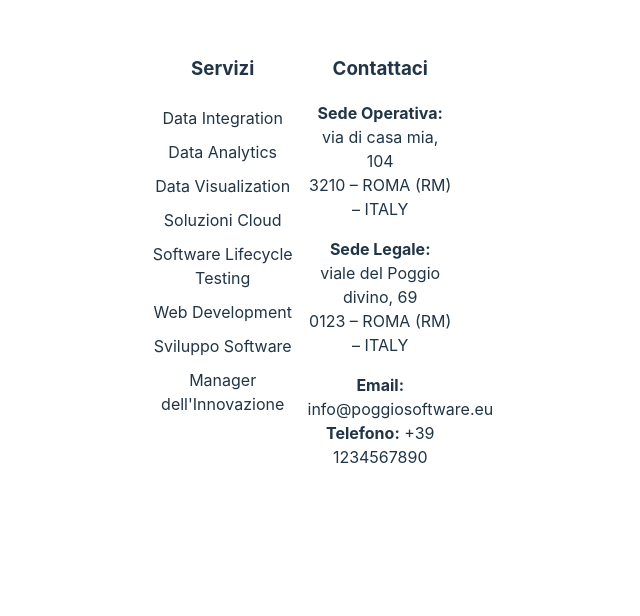
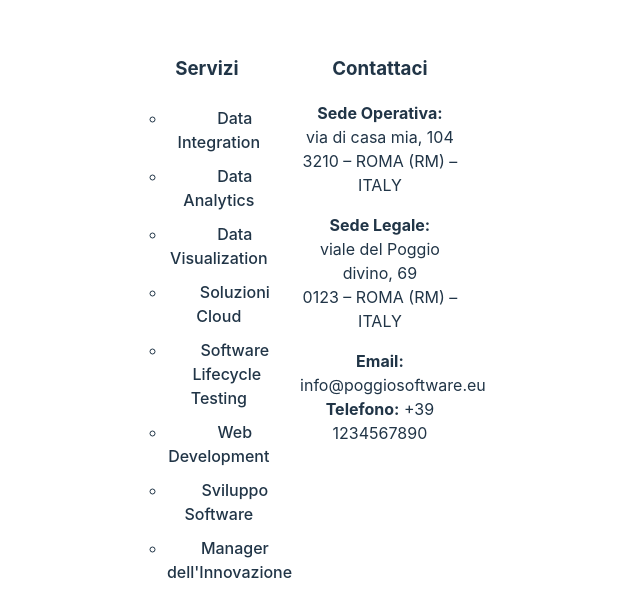
Before and after one commit to giorgiociotti/corso-react, a React (Vite) app: page / in a window 1280 px wide. Shown: the part 716-1332 px from the top of the page, without its empty margins (257-897 px from the left). Before the commit the page ends 1249 px from the top, so only its background shows below. Built offline with nearby package versions, Linux system fonts and the light colour scheme.

Commit message:
edit footer

```diff
--- a/src/Components/Footer.jsx
+++ b/src/Components/Footer.jsx
@@ -5,17 +5,16 @@ function Footer() {
     return (
         <footer className="footer">
             <div className="footer-container">
-
-
                 {/* Colonna Logo e Descrizione */}
                 <div className="footer-left">
                     <img
                         src="public/Poggio Software logo.png"
                         alt="Logo Poggio Software"
                         className="footer-logo"
-                    />  <p className="footer-description">
-                    Poggio Software è una società di gestione dati con sede a Roma, Italia. Il nostro team vi aiuterà in ogni fase del tuo progetto digitale. Noi crediamo che il futuro sia digitale.
-                </p>
+                    />
+                    <p className="footer-description">
+                        Poggio Software è una società di gestione dati con sede a Roma, Italia. Il nostro team vi aiuterà in ogni fase del tuo progetto digitale. Noi crediamo che il futuro sia digitale.
+                    </p>
                 </div>
 
                 {/* Colonne Servizi e Contatti */}
@@ -24,14 +23,17 @@ function Footer() {
                     <div className="footer-column">
                         <h3 className="footer-title">Servizi</h3>
                         <ul className="footer-links">
-                            <li>Data Integration</li>
-                            <li>Data Analytics</li>
-                            <li>Data Visualization</li>
-                            <li>Soluzioni Cloud</li>
-                            <li>Software Lifecycle Testing</li>
-                            <li>Web Development</li>
-                            <li>Sviluppo Software</li>
-                            <li>Manager dell'Innovazione</li>
+                            <ul>
+                                <li><Link to="/data-integration">Data Integration</Link></li>
+                                <li><Link to="/data-analytics">Data Analytics</Link></li>
+                                <li><Link to="/data-visualization">Data Visualization</Link></li>
+                                <li><Link to="/cloud-solutions">Soluzioni Cloud</Link></li>
+                                <li><Link to="/software-lifecycle-testing">Software Lifecycle Testing</Link></li>
+                                <li><Link to="/web-development">Web Development</Link></li>
+                                <li><Link to="/software-development">Sviluppo Software</Link></li>
+                                <li><Link to="/innovation-manager">Manager dell'Innovazione</Link></li>
+                            </ul>
+
                         </ul>
                     </div>
 
@@ -57,6 +59,6 @@ function Footer() {
             </div>
         </footer>
     );
-};
+}
 
 export default Footer;
```
